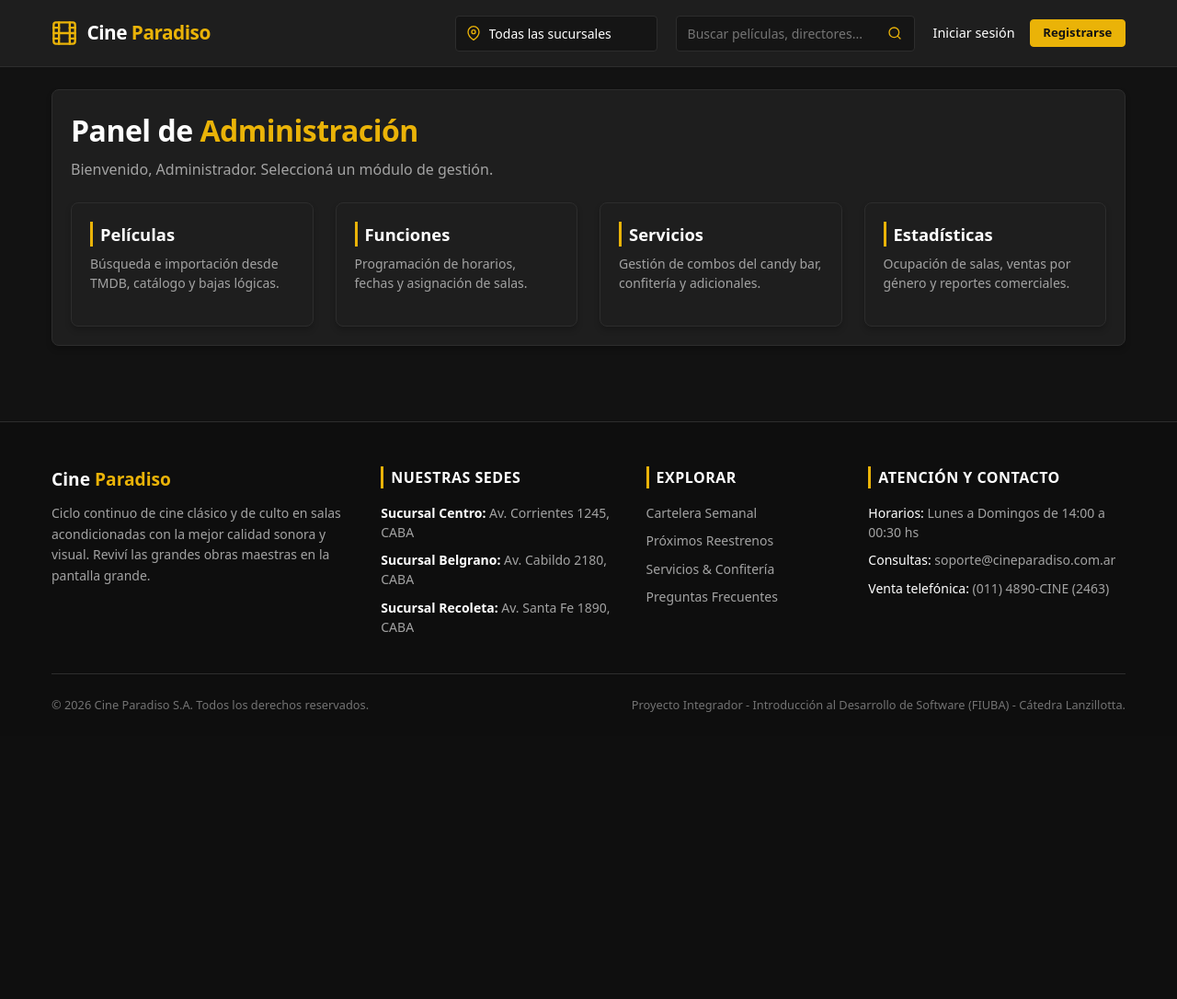
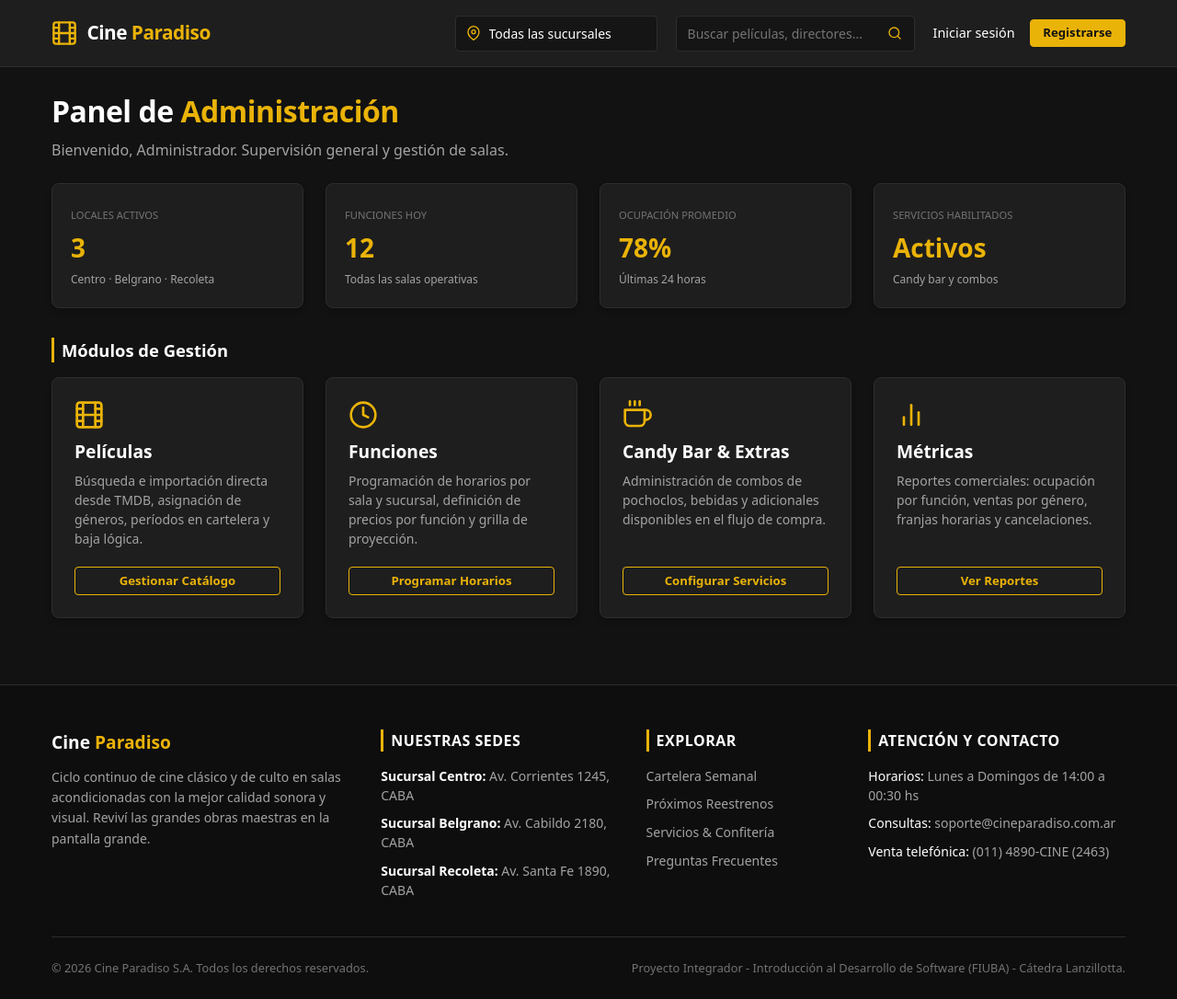
Before and after one commit to RenzoPS/cine-paradiso, a Flask app: template web/templates/admin/dashboard.html in a window 1280 px wide. Shown: the whole page at 92% size. Before the commit the page ends 774 px from the top, so only its background shows below. Run offline with Flask 3, Linux system fonts and the light colour scheme; the template is opened without the code that fills it, so the values that code supplies are empty.

Commit message:
feat(admin): estructurar tarjetas y metricas en vista dashboard

```diff
--- a/web/templates/admin/dashboard.html
+++ b/web/templates/admin/dashboard.html
@@ -3,35 +3,115 @@
 {% block title %}Panel de Administración - Cine Paradiso{% endblock %}
 
 {% block content %}
-<section class="card admin-panel">
+<section class="admin-dashboard-container">
     <header class="cartelera-title-group">
         <h1 class="cartelera-title">
             Panel de <span class="brand-accent">Administración</span>
         </h1>
         <p class="cartelera-subtitle">
-            Bienvenido, {{ session.get('usuario', {}).get('nombre', 'Administrador') }}. Seleccioná un módulo de gestión.
+            Bienvenido, {{ session.get('usuario', {}).get('nombre', 'Administrador') }}. Supervisión general y gestión de salas.
         </p>
     </header>
 
-    <div class="movies-grid" style="grid-template-columns: repeat(auto-fill, minmax(260px, 1fr)); margin-top: 1.5rem;">
-        <article class="card">
-            <h2 class="section-subtitle">Películas</h2>
-            <p class="functions-help">Búsqueda e importación desde TMDB, catálogo y bajas lógicas.</p>
+    {# Métricas Rápidas / Resumen Operativo #}
+    <div class="movies-grid" style="grid-template-columns: repeat(auto-fit, minmax(200px, 1fr)); margin-bottom: 2rem;">
+        <article class="card text-center" style="padding: 1.25rem;">
+            <span class="price-label">Locales Activos</span>
+            <p class="price-amount" style="font-size: 1.75rem; margin-top: 0.25rem;">3</p>
+            <span class="functions-help" style="font-size: 0.75rem;">Centro · Belgrano · Recoleta</span>
         </article>
 
-        <article class="card">
-            <h2 class="section-subtitle">Funciones</h2>
-            <p class="functions-help">Programación de horarios, fechas y asignación de salas.</p>
+        <article class="card text-center" style="padding: 1.25rem;">
+            <span class="price-label">Funciones Hoy</span>
+            <p class="price-amount" style="font-size: 1.75rem; margin-top: 0.25rem;">12</p>
+            <span class="functions-help" style="font-size: 0.75rem;">Todas las salas operativas</span>
         </article>
 
-        <article class="card">
-            <h2 class="section-subtitle">Servicios</h2>
-            <p class="functions-help">Gestión de combos del candy bar, confitería y adicionales.</p>
+        <article class="card text-center" style="padding: 1.25rem;">
+            <span class="price-label">Ocupación Promedio</span>
+            <p class="price-amount" style="font-size: 1.75rem; margin-top: 0.25rem;">78%</p>
+            <span class="functions-help" style="font-size: 0.75rem;">Últimas 24 horas</span>
         </article>
 
-        <article class="card">
-            <h2 class="section-subtitle">Estadísticas</h2>
-            <p class="functions-help">Ocupación de salas, ventas por género y reportes comerciales.</p>
+        <article class="card text-center" style="padding: 1.25rem;">
+            <span class="price-label">Servicios Habilitados</span>
+            <p class="price-amount" style="font-size: 1.75rem; margin-top: 0.25rem;">Activos</p>
+            <span class="functions-help" style="font-size: 0.75rem;">Candy bar y combos</span>
+        </article>
+    </div>
+
+    {# Módulos de Gestión del Backoffice #}
+    <h2 class="section-subtitle" style="margin-bottom: 1rem;">Módulos de Gestión</h2>
+    <div class="movies-grid" style="grid-template-columns: repeat(auto-fill, minmax(260px, 1fr)); gap: 1.5rem;">
+
+        {# Gestión de Películas #}
+        <article class="card movie-card" style="padding: 1.5rem;">
+            <div style="margin-bottom: 0.75rem; color: var(--color-accent);">
+                <svg viewBox="0 0 24 24" width="32" height="32" fill="none" stroke="currentColor" stroke-width="2" stroke-linecap="round" stroke-linejoin="round">
+                    <rect x="2" y="2" width="20" height="20" rx="2.18" ry="2.18"></rect>
+                    <line x1="7" y1="2" x2="7" y2="22"></line>
+                    <line x1="17" y1="2" x2="17" y2="22"></line>
+                    <line x1="2" y1="12" x2="22" y2="12"></line>
+                    <line x1="2" y1="7" x2="7" y2="7"></line>
+                    <line x1="2" y1="17" x2="7" y2="17"></line>
+                    <line x1="17" y1="17" x2="22" y2="17"></line>
+                    <line x1="17" y1="7" x2="22" y2="7"></line>
+                </svg>
+            </div>
+            <h3 class="movie-title" style="font-size: 1.2rem; margin-bottom: 0.5rem;">Películas</h3>
+            <p class="functions-help" style="margin-bottom: 1.25rem; flex: 1;">
+                Búsqueda e importación directa desde TMDB, asignación de géneros, períodos en cartelera y baja lógica.
+            </p>
+            <a href="#" class="btn btn-sm btn-outline">Gestionar Catálogo</a>
+        </article>
+
+        {# Programación de Funciones #}
+        <article class="card movie-card" style="padding: 1.5rem;">
+            <div style="margin-bottom: 0.75rem; color: var(--color-accent);">
+                <svg viewBox="0 0 24 24" width="32" height="32" fill="none" stroke="currentColor" stroke-width="2" stroke-linecap="round" stroke-linejoin="round">
+                    <circle cx="12" cy="12" r="10"></circle>
+                    <polyline points="12 6 12 12 16 14"></polyline>
+                </svg>
+            </div>
+            <h3 class="movie-title" style="font-size: 1.2rem; margin-bottom: 0.5rem;">Funciones</h3>
+            <p class="functions-help" style="margin-bottom: 1.25rem; flex: 1;">
+                Programación de horarios por sala y sucursal, definición de precios por función y grilla de proyección.
+            </p>
+            <a href="#" class="btn btn-sm btn-outline">Programar Horarios</a>
+        </article>
+
+        {# Confitería y Servicios #}
+        <article class="card movie-card" style="padding: 1.5rem;">
+            <div style="margin-bottom: 0.75rem; color: var(--color-accent);">
+                <svg viewBox="0 0 24 24" width="32" height="32" fill="none" stroke="currentColor" stroke-width="2" stroke-linecap="round" stroke-linejoin="round">
+                    <path d="M18 8h1a4 4 0 0 1 0 8h-1"></path>
+                    <path d="M2 8h16v9a4 4 0 0 1-4 4H6a4 4 0 0 1-4-4V8z"></path>
+                    <line x1="6" y1="1" x2="6" y2="4"></line>
+                    <line x1="10" y1="1" x2="10" y2="4"></line>
+                    <line x1="14" y1="1" x2="14" y2="4"></line>
+                </svg>
+            </div>
+            <h3 class="movie-title" style="font-size: 1.2rem; margin-bottom: 0.5rem;">Candy Bar & Extras</h3>
+            <p class="functions-help" style="margin-bottom: 1.25rem; flex: 1;">
+                Administración de combos de pochoclos, bebidas y adicionales disponibles en el flujo de compra.
+            </p>
+            <a href="#" class="btn btn-sm btn-outline">Configurar Servicios</a>
+        </article>
+
+        {# Reportes y Estadísticas #}
+        <article class="card movie-card" style="padding: 1.5rem;">
+            <div style="margin-bottom: 0.75rem; color: var(--color-accent);">
+                <svg viewBox="0 0 24 24" width="32" height="32" fill="none" stroke="currentColor" stroke-width="2" stroke-linecap="round" stroke-linejoin="round">
+                    <line x1="18" y1="20" x2="18" y2="10"></line>
+                    <line x1="12" y1="20" x2="12" y2="4"></line>
+                    <line x1="6" y1="20" x2="6" y2="14"></line>
+                </svg>
+            </div>
+            <h3 class="movie-title" style="font-size: 1.2rem; margin-bottom: 0.5rem;">Métricas</h3>
+            <p class="functions-help" style="margin-bottom: 1.25rem; flex: 1;">
+                Reportes comerciales: ocupación por función, ventas por género, franjas horarias y cancelaciones.
+            </p>
+            <a href="#" class="btn btn-sm btn-outline">Ver Reportes</a>
         </article>
     </div>
 </section>
```
